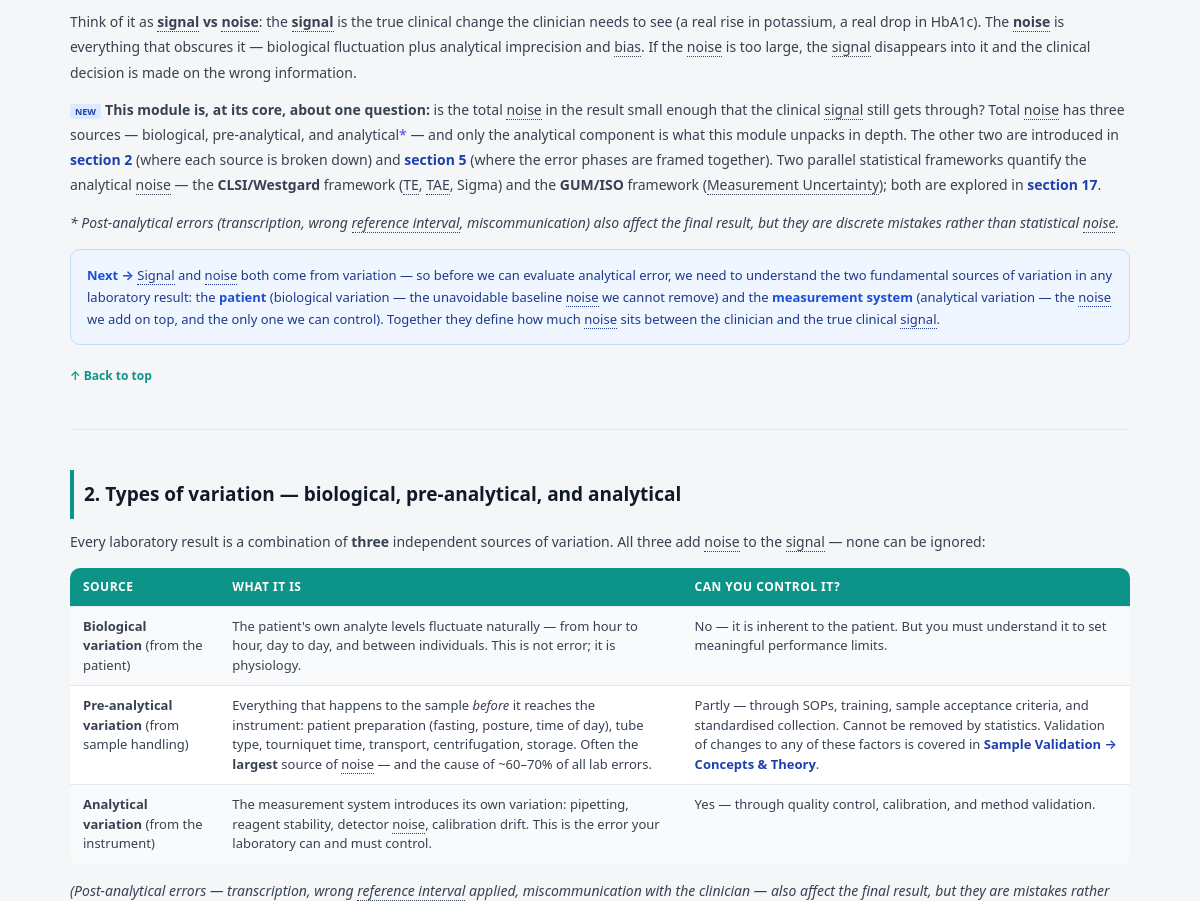
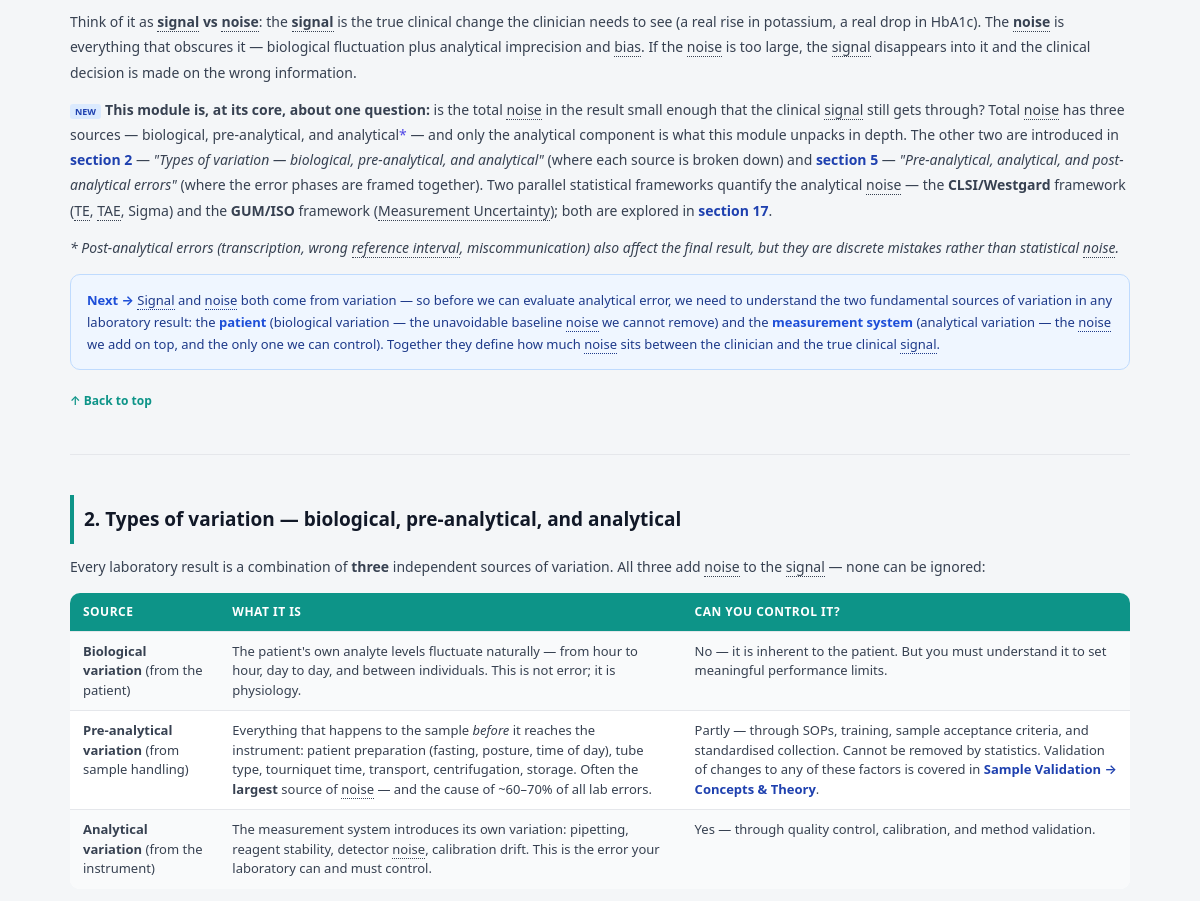
Before and after one commit to subash4700-web/clinical-statistics, an Electron app: page analytical_performance_theory.html in a window 1200 px wide. Shown: the part 2205-3106 px from the top of the page. Drawn offline with Linux system fonts and the light colour scheme.

Commit message:
checkpoint: §1 — name section titles inline alongside the auto-numbered references

```diff
--- a/analytical_performance_theory.html
+++ b/analytical_performance_theory.html
@@ -172,7 +172,7 @@
 
     <p>Think of it as <b>signal vs noise</b>: the <b>signal</b> is the true clinical change the clinician needs to see (a real rise in potassium, a real drop in HbA1c). The <b>noise</b> is everything that obscures it — biological fluctuation plus analytical imprecision and bias. If the noise is too large, the signal disappears into it and the clinical decision is made on the wrong information.</p>
 
-    <p><span style="background:#dbeafe;color:#1e40af;font-size:9px;font-weight:800;padding:1px 5px;border-radius:3px;margin-right:4px;">NEW</span><b>This module is, at its core, about one question:</b> is the total noise in the result small enough that the clinical signal still gets through? Total noise has three sources — biological, pre-analytical, and analytical<a href="#post-analytical-note" style="text-decoration:none;">*</a> — and only the analytical component is what this module unpacks in depth. The other two are introduced in <a href="#types-variation" data-secref></a> (where each source is broken down) and <a href="#error-phases" data-secref></a> (where the error phases are framed together). Two parallel statistical frameworks quantify the analytical noise — the <b>CLSI/Westgard</b> framework (TE, TAE, Sigma) and the <b>GUM/ISO</b> framework (Measurement Uncertainty); both are explored in <a href="#tae" data-secref></a>.</p>
+    <p><span style="background:#dbeafe;color:#1e40af;font-size:9px;font-weight:800;padding:1px 5px;border-radius:3px;margin-right:4px;">NEW</span><b>This module is, at its core, about one question:</b> is the total noise in the result small enough that the clinical signal still gets through? Total noise has three sources — biological, pre-analytical, and analytical<a href="#post-analytical-note" style="text-decoration:none;">*</a> — and only the analytical component is what this module unpacks in depth. The other two are introduced in <a href="#types-variation" data-secref></a> — <em>"Types of variation — biological, pre-analytical, and analytical"</em> (where each source is broken down) and <a href="#error-phases" data-secref></a> — <em>"Pre-analytical, analytical, and post-analytical errors"</em> (where the error phases are framed together). Two parallel statistical frameworks quantify the analytical noise — the <b>CLSI/Westgard</b> framework (TE, TAE, Sigma) and the <b>GUM/ISO</b> framework (Measurement Uncertainty); both are explored in <a href="#tae" data-secref></a>.</p>
     <p id="post-analytical-note"><i>* Post-analytical errors (transcription, wrong reference interval, miscommunication) also affect the final result, but they are discrete mistakes rather than statistical noise.</i></p>
 
     <div class="info"><b>Next →</b> Signal and noise both come from variation — so before we can evaluate analytical error, we need to understand the two fundamental sources of variation in any laboratory result: the <b>patient</b> (biological variation — the unavoidable baseline noise we cannot remove) and the <b>measurement system</b> (analytical variation — the noise we add on top, and the only one we can control). Together they define how much noise sits between the clinician and the true clinical signal.</div>
```
